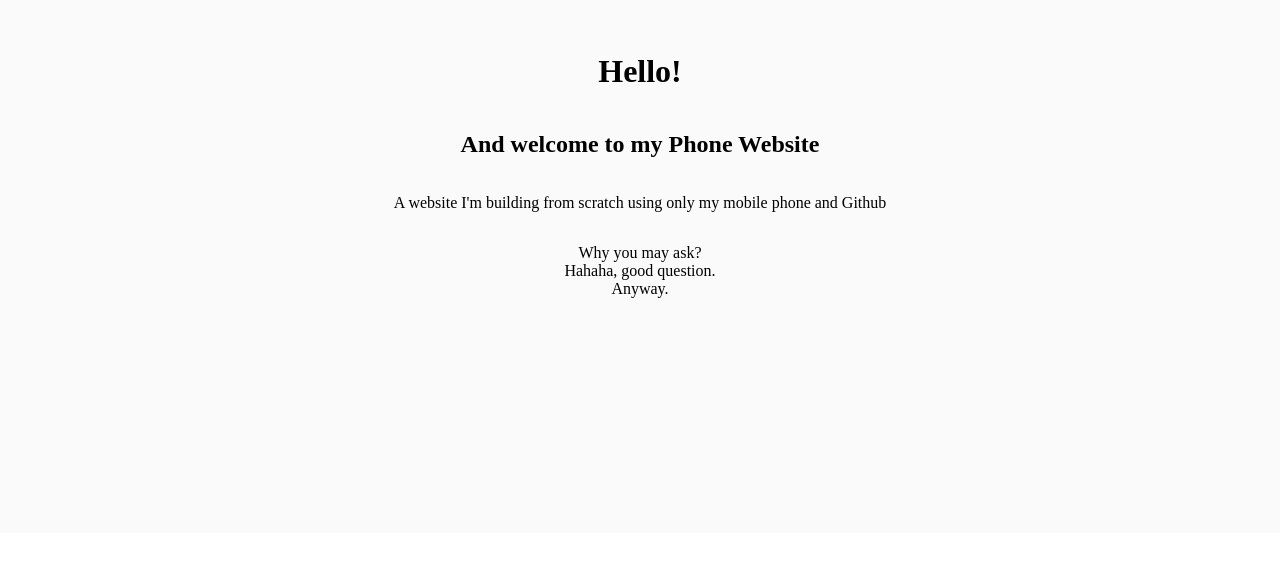
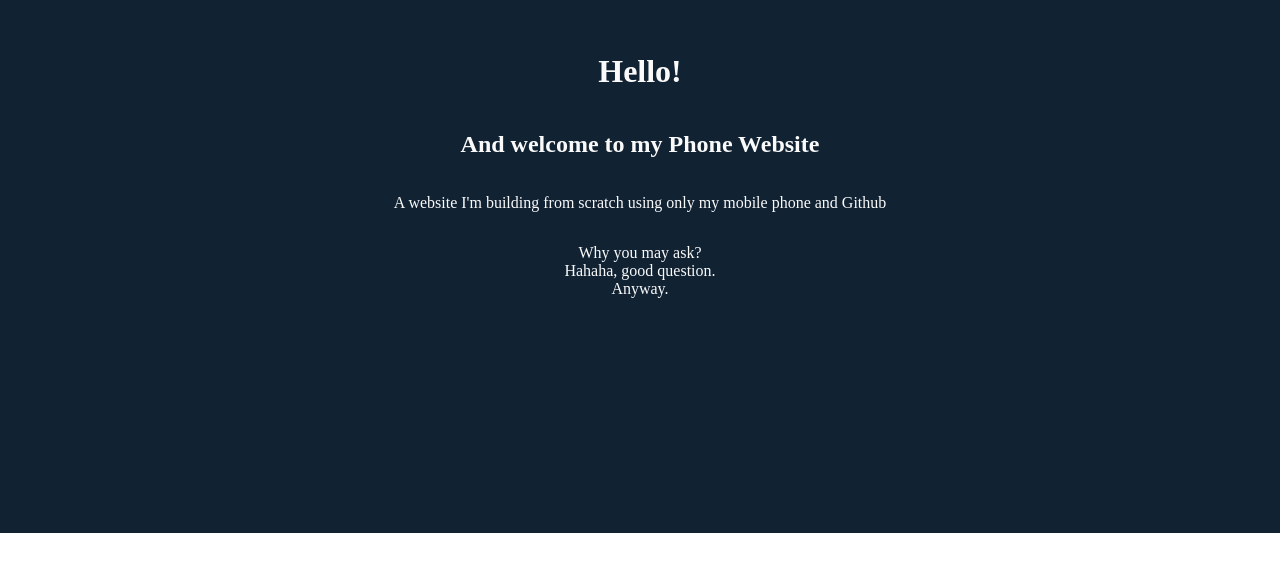
Before and after one commit to jemimaabu/phone-website, a plain HTML site: page index.html in a window 1280 px wide. Shown: the part 187-758 px from the top of the page. Drawn offline with Linux system fonts and the light colour scheme.

Commit message:
Update style.css

```diff
--- a/style.css
+++ b/style.css
@@ -4,7 +4,8 @@ body {
 
 header {
   min-height: 90vh;
-  background-color: #fafafa;
+  background-color: #123;
+  color: #fafafa;
   padding: 1em;
   box-sizing: border-box;
   display: flex;
```
